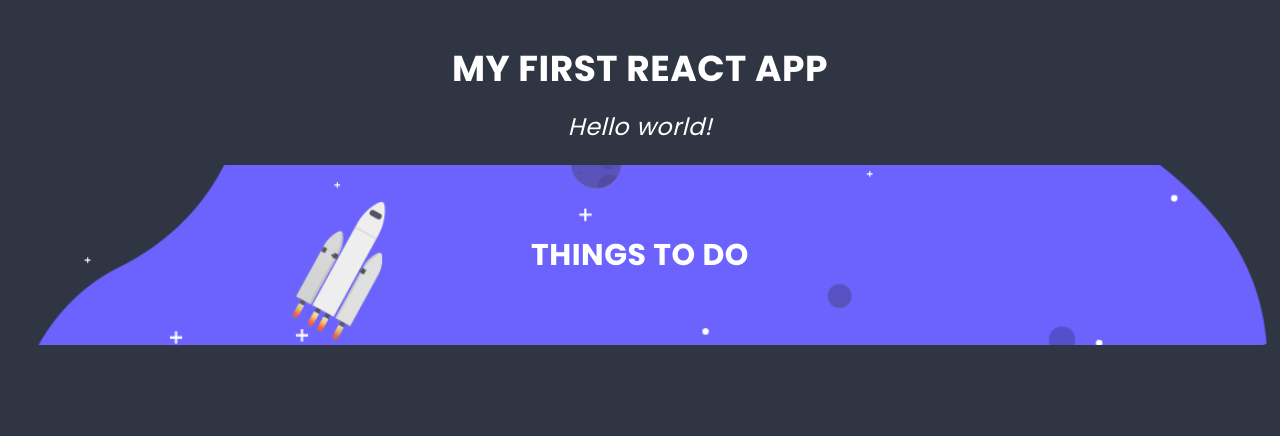
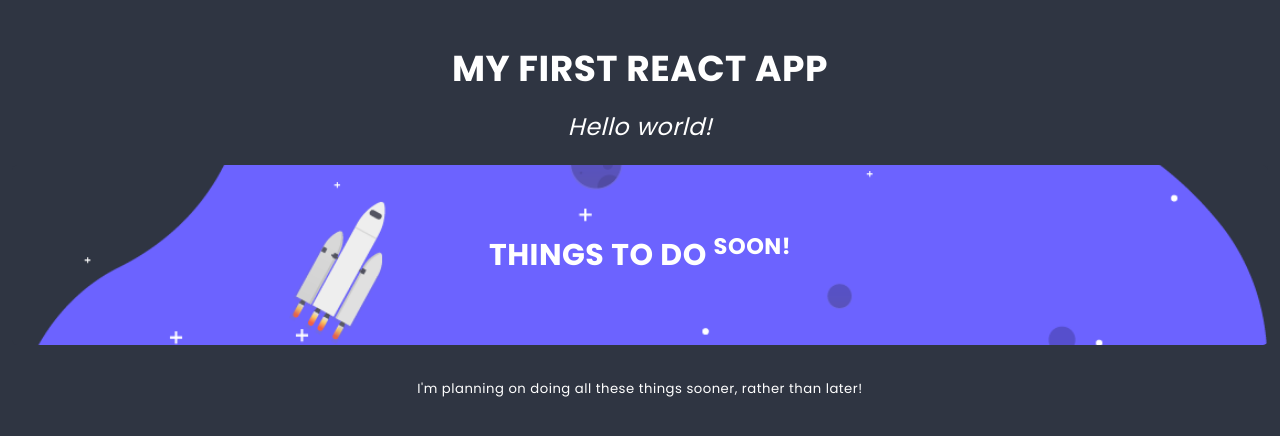
Before and after one commit to TheWizard0f0z/ToDo-reactApp, a React app: page / in a window 1280 px wide. Shown: the top 436 px of the page. Built offline with nearby package versions, Linux system fonts and the light colour scheme.

Commit message:
add first props

```diff
--- a/src/components/App/App.js
+++ b/src/components/App/App.js
@@ -8,7 +8,9 @@ class App extends React.Component {
       <main className={styles.component}>
         <h1 className={styles.title}>My first React app</h1>
         <h2 className={styles.subtitle}>Hello world!</h2>
-        <List />
+        <List title={["Things to do ", <sup>soon!</sup>]}>
+          <p>I'm planning on doing all these things sooner, rather than later!</p>
+        </List>
       </main>
     );
   }
--- a/src/components/Hero/Hero.js
+++ b/src/components/Hero/Hero.js
@@ -1,11 +1,16 @@
 import React from "react";
 import styles from "./Hero.scss";
+import PropTypes from "prop-types";
 
-const Hero = () => (
+const Hero = props => (
   <header className={styles.component}>
-    <h2 className={styles.title}>Things to do</h2>
+    <h2 className={styles.title}>{props.titleText}</h2>
     <img className={styles.image} src="../src/images/space.png"></img>
   </header>
 );
 
+Hero.propTypes = {
+  titleText: PropTypes.node.isRequired
+};
+
 export default Hero;
--- a/src/components/List/List.js
+++ b/src/components/List/List.js
@@ -1,12 +1,23 @@
 import React from "react";
 import styles from "./List.scss";
 import Hero from "../Hero/Hero.js";
+import PropTypes from "prop-types";
 
 class List extends React.Component {
+  static propTypes = {
+    title: PropTypes.node.isRequired,
+    children: PropTypes.node
+  };
+
+  static defaultProps = {
+    children: <p>I can do all the things!!!</p>
+  };
+
   render() {
     return (
       <section className={styles.component}>
-        <Hero />
+        <Hero titleText={this.props.title} />
+        <div className={styles.description}>{this.props.children}</div>
       </section>
     );
   }
```
